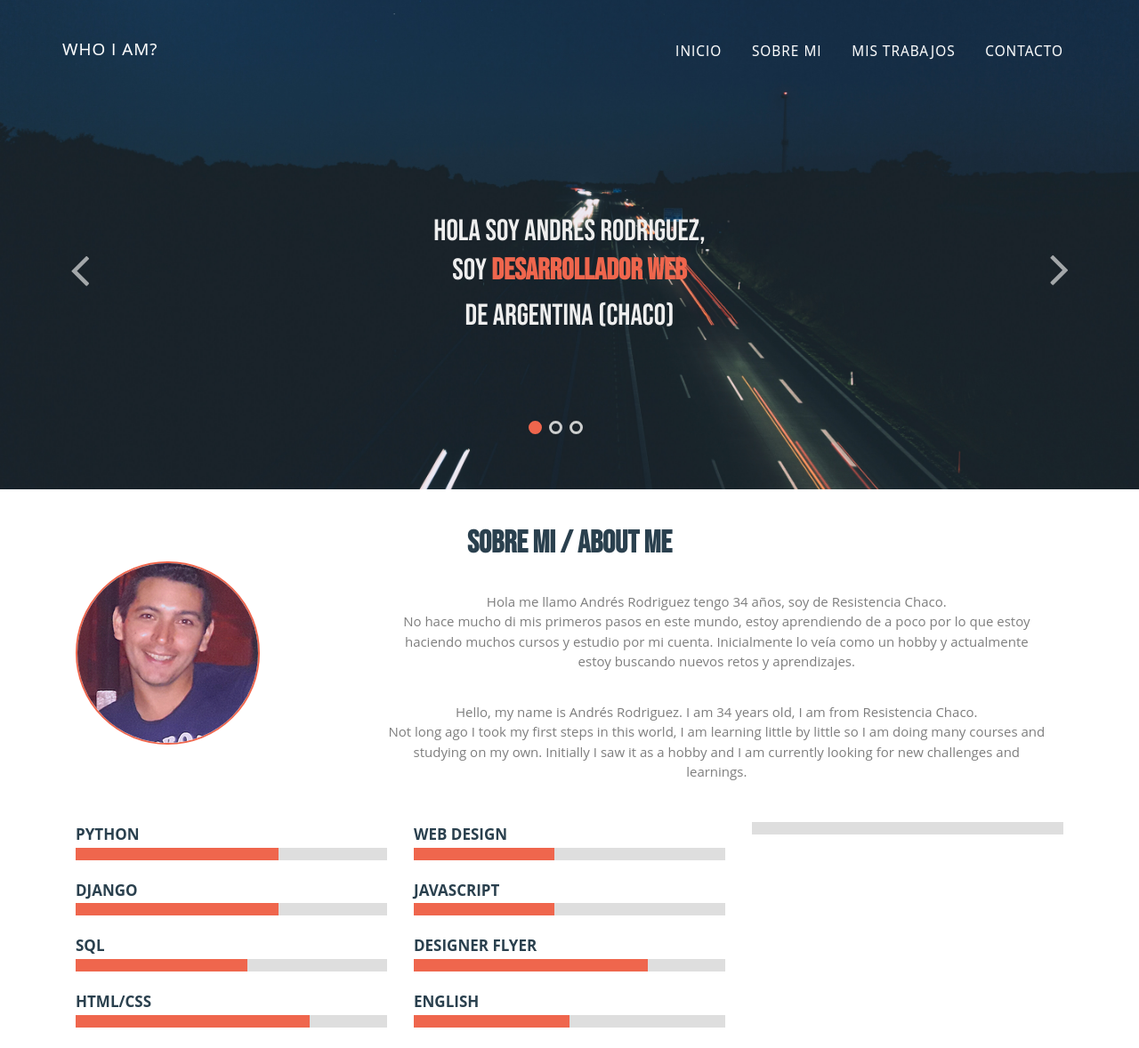
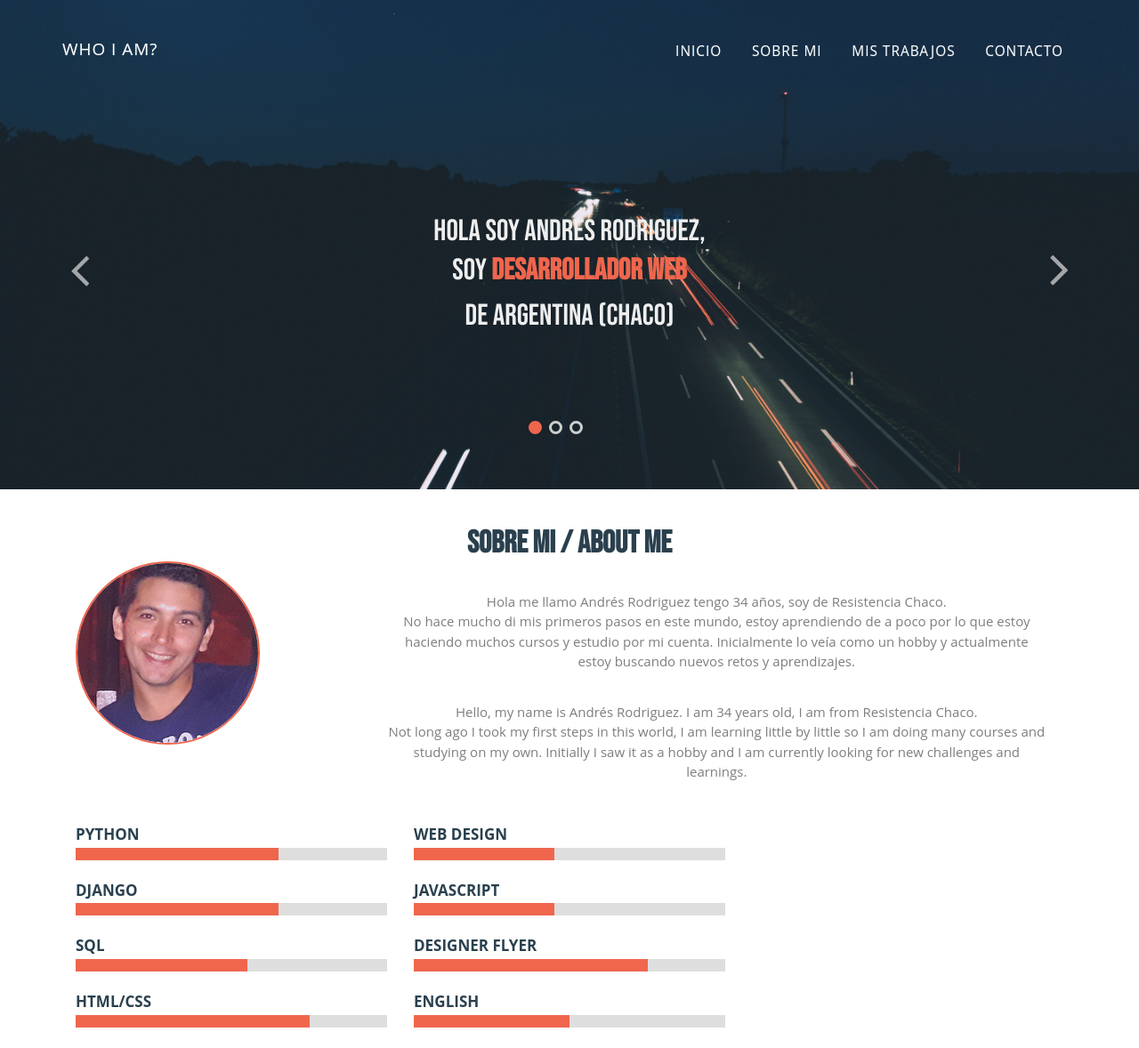
Before and after one commit to AndrRod/Porfolio, a Django app: page / in a window 1280 px wide. Shown: the top 1178 px of the page at 89% size. Run offline with Django 3.2, Linux system fonts and the light colour scheme; some libraries are stand-ins or nearby versions; grey boxes are pictures that could not be loaded.

Commit message:
modifaciones esteticas

```diff
--- a/Portafolio/templates/home.html
+++ b/Portafolio/templates/home.html
@@ -353,11 +353,11 @@
 
 		<div class="col-md-4 about-leftgrid">
 			<div class="poll">
-				<div class="poll-desc">
+				<div>
 				<div class="badge-base LI-profile-badge" data-locale="es_ES" data-size="large" data-theme="dark" data-type="VERTICAL" data-vanity="andres-rodriguez-60a166208" data-version="v1"></div>
 
 				</div>
-				<div class="skills">
+				<div>
 					<iframe src="https://www.google.com/maps/embed?pb=!1m18!1m12!1m3!1d113288.85421075333!2d-59.06538554251382!3d-27.460643983004207!2m3!1f0!2f0!3f0!3m2!1i1024!2i768!4f13.1!3m3!1m2!1s0x94450c62a6f5f70b%3A0xf03ac86511c2cd6d!2sResistencia%2C%20Chaco!5e0!3m2!1ses!2sar!4v1634247412248!5m2!1ses!2sar" width="100%" height="20%" style="border:0;" allowfullscreen="" loading="lazy"></iframe>
 				</div>
             </div>
```
